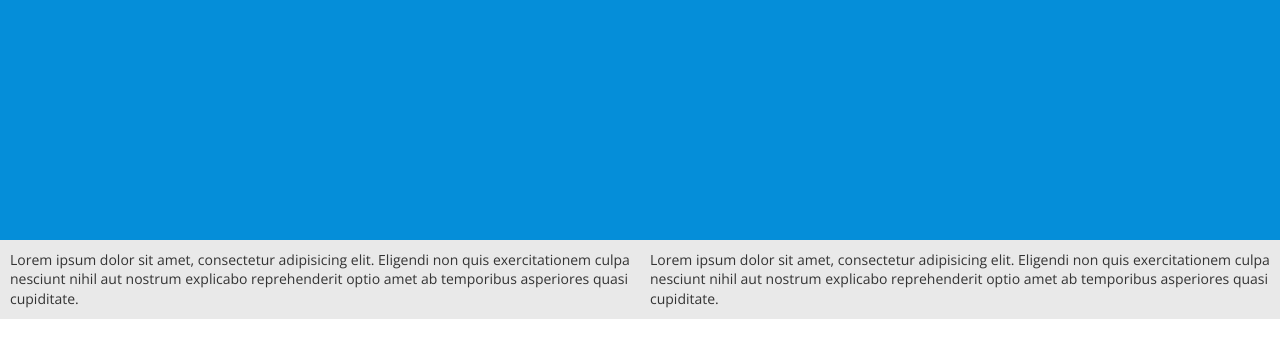
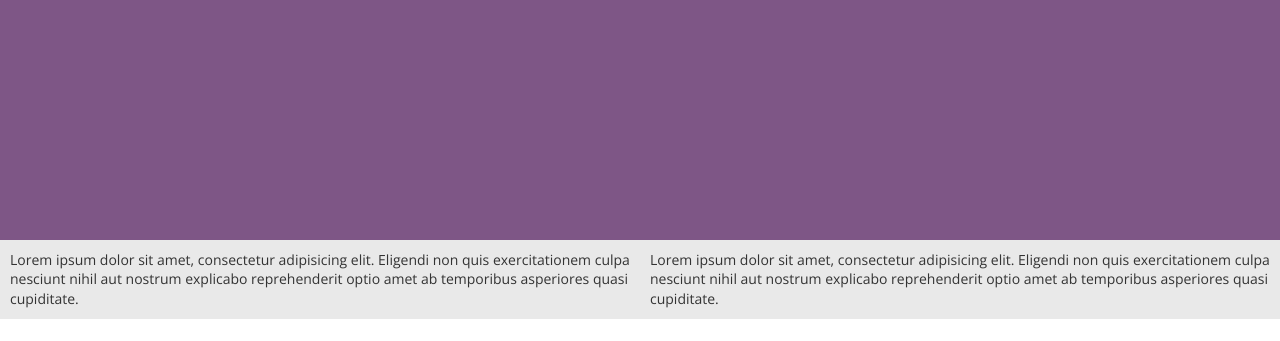
Before and after one commit to TWaltze/barely-relevant, a website: page src/index.html in a window 1280 px wide. Shown: the part 316-657 px from the top of the page. Drawn offline with nearby package versions, Linux system fonts and the light colour scheme; files that its build step writes are made by us from their sources.

Commit message:
Change color scheme

```diff
--- a/src/styles/less/palette.less
+++ b/src/styles/less/palette.less
@@ -5,7 +5,7 @@
 @blue-dark: darken(@blue, 10%);
 @blue-darkest: darken(@blue, 30%);
 
-@purple: #615375;
+@purple: #7E5686;
 @purple-light: lighten(@purple, 10%);
 @purple-lightest: lighten(@purple, 20%);
 @purple-dark: darken(@purple, 10%);
@@ -16,6 +16,12 @@
 @yellow-lightest: lighten(@yellow, 20%);
 @yellow-dark: darken(@yellow, 10%);
 @yellow-darkest: darken(@yellow, 30%);
+
+@orange: #FF6E27;
+@orange-light: lighten(@orange, 10%);
+@orange-lightest: lighten(@orange, 20%);
+@orange-dark: darken(@orange, 10%);
+@orange-darkest: darken(@orange, 30%);
 
 @red: #DD1C1A;
 @red-light: lighten(@red, 10%);
@@ -28,7 +34,7 @@
 @grey-dark: darken(@grey, 45%);
 @grey-darkest: darken(@grey, 65%);
 
-@accent: @blue;
+@accent: @purple;
 @accent-light: lighten(@accent, 10%);
 @accent-lightest: lighten(@accent, 20%);
 @accent-dark: darken(@accent, 10%);
--- a/src/styles/less/podcastItem.less
+++ b/src/styles/less/podcastItem.less
@@ -39,7 +39,7 @@
 
                 .vertically-center;
 
-                background: @red;
+                background: @orange;
                 font-size: 4rem;
                 height: @dimensions;
                 width: @dimensions;
@@ -50,7 +50,7 @@
                 opacity: 1;
 
                 &:hover {
-                    background: @red-dark;
+                    background: @orange-dark;
                 }
 
                 &.twitter {
--- a/src/styles/less/siteFooter.less
+++ b/src/styles/less/siteFooter.less
@@ -27,6 +27,10 @@
         &__item {
             display: inline-block;
             margin: 0 10px;
+
+            &:last-child {
+                margin: 0;
+            }
         }
     }
 }
```
